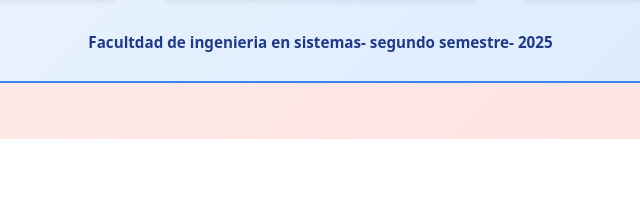
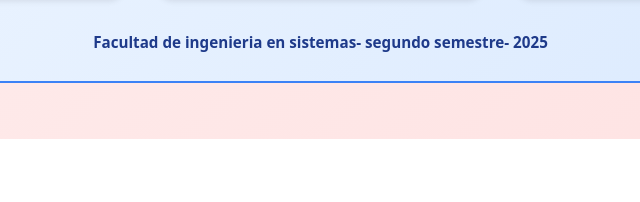
Before and after one commit to luisalexandermm/agromarket, a plain HTML site: page manual.html in a window 1280 px wide. Shown: the part 9001-9203 px from the top of the page, 322-962 px from the left. Drawn offline with Linux system fonts and the light colour scheme.

Commit message:
Actualizar manual.html

```diff
--- a/manual.html
+++ b/manual.html
@@ -750,7 +750,7 @@
                         </div>
                     </div>
                     <p style="color: #1e3a8a; margin: 1.5rem 0 0 0; font-size: 0.95rem; text-align: center;">
-                        <strong>Facultdad de ingenieria en sistemas- segundo semestre- 2025</strong>
+                        <strong>Facultad de ingenieria en sistemas- segundo semestre- 2025</strong>
                     </p>
                 </div>
             </div>
```
